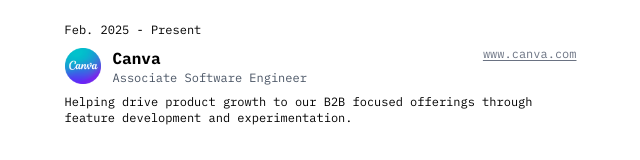
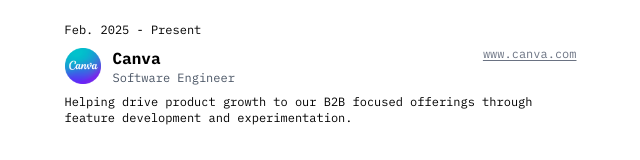
Before and after one commit to vjy02/portfolio, a Next.js app: page /work in a window 1280 px wide. Shown: the part 126-286 px from the top of the page, without its empty margins (312-952 px from the left). Built offline with nearby package versions, Linux system fonts and the light colour scheme.

Commit message:
update job title

```diff
--- a/data/constants.tsx
+++ b/data/constants.tsx
@@ -24,7 +24,7 @@
   {
     company: "Canva",
     link: "https://www.canva.com",
-    role: "Associate Software Engineer",
+    role: "Software Engineer",
     logo: "/canvalogo.png",
     date: "Feb. 2025 - Present",
     description:
```
